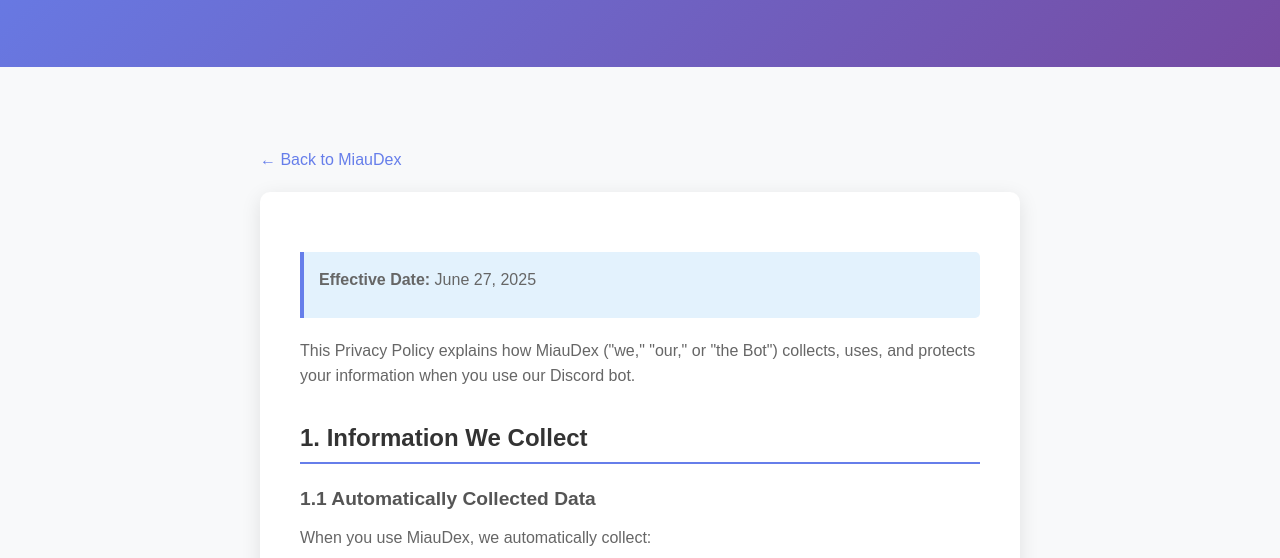
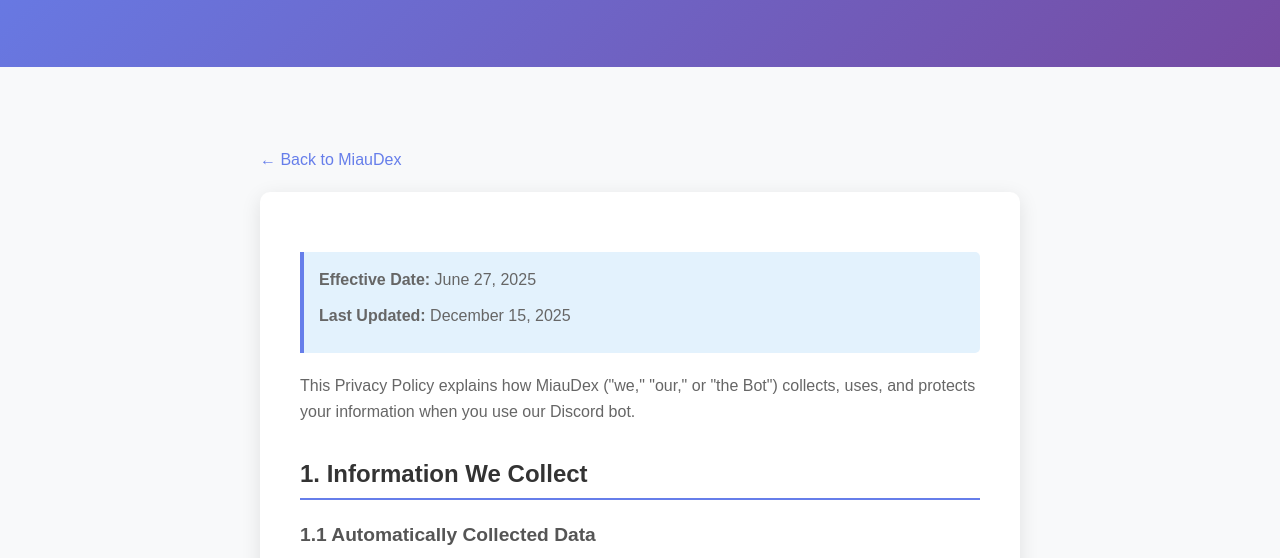
Before and after one commit to ItsAlexIK/MiauDex-Web, a plain HTML site: page privacy.html in a window 1280 px wide. Shown: the part 163-721 px from the top of the page. Drawn offline with Linux system fonts and the light colour scheme.

Commit message:
updated-privacy-and-terms

```diff
--- a/privacy.html
+++ b/privacy.html
@@ -22,7 +22,7 @@
       <div class="content">
         <div class="highlight">
           <p><strong>Effective Date:</strong> June 27, 2025</p>
-          <!-- <p><strong>Last Updated:</strong> December 14, 2025</p> will update when released -->
+          <p><strong>Last Updated:</strong> December 15, 2025</p>
         </div>
 
         <p>
@@ -298,7 +298,7 @@
         </div>
 
         <div class="last-updated">
-          <!-- <p><strong>Last Updated:</strong> December 14, 2025</p> will update when released -->
+          <p><strong>Last Updated:</strong> December 15, 2025</p>
         </div>
       </div>
     </div>
```
Also changed, not shown: terms.html (+2 -2 lines).
